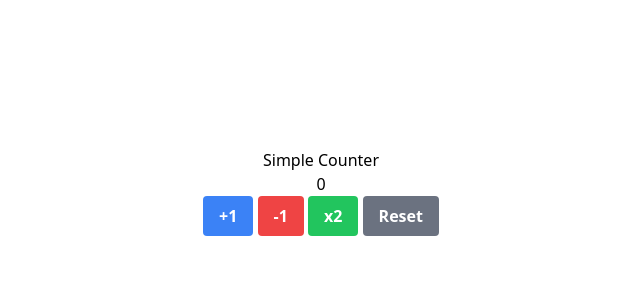
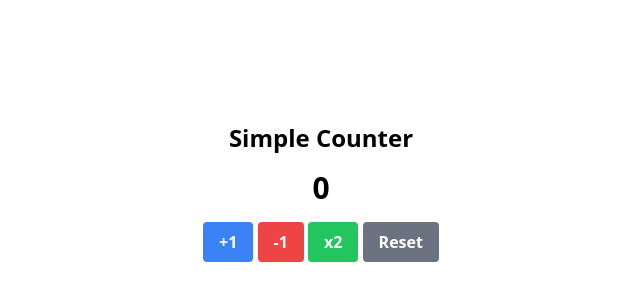
Before and after one commit to hearyoume/reactive-counter, a website built with Vite: page index.html in a window 1280 px wide. Shown: the part 208-508 px from the top of the page, without its empty margins (319-959 px from the left). Built offline with nearby package versions, Linux system fonts and the light colour scheme.

Commit message:
Add tailwind to h2 and div

```diff
--- a/index.html
+++ b/index.html
@@ -14,8 +14,8 @@
   <!-- TODO: Do what must be done! -->
   <body class="flex min-h-screen items-center justify-center">
     <div class="p-8 text-center">
-      <h2>Simple Counter</h2>
-      <div id="count-display">0</div>
+      <h2 class="mb-4 text-2xl font-bold">Simple Counter</h2>
+      <div id="count-display" class="mb-4 text-3xl font-semibold">0</div>
       <button
         id="increment"
         class="rounded bg-blue-500 px-4 py-2 font-bold text-white hover:bg-blue-700"
```
